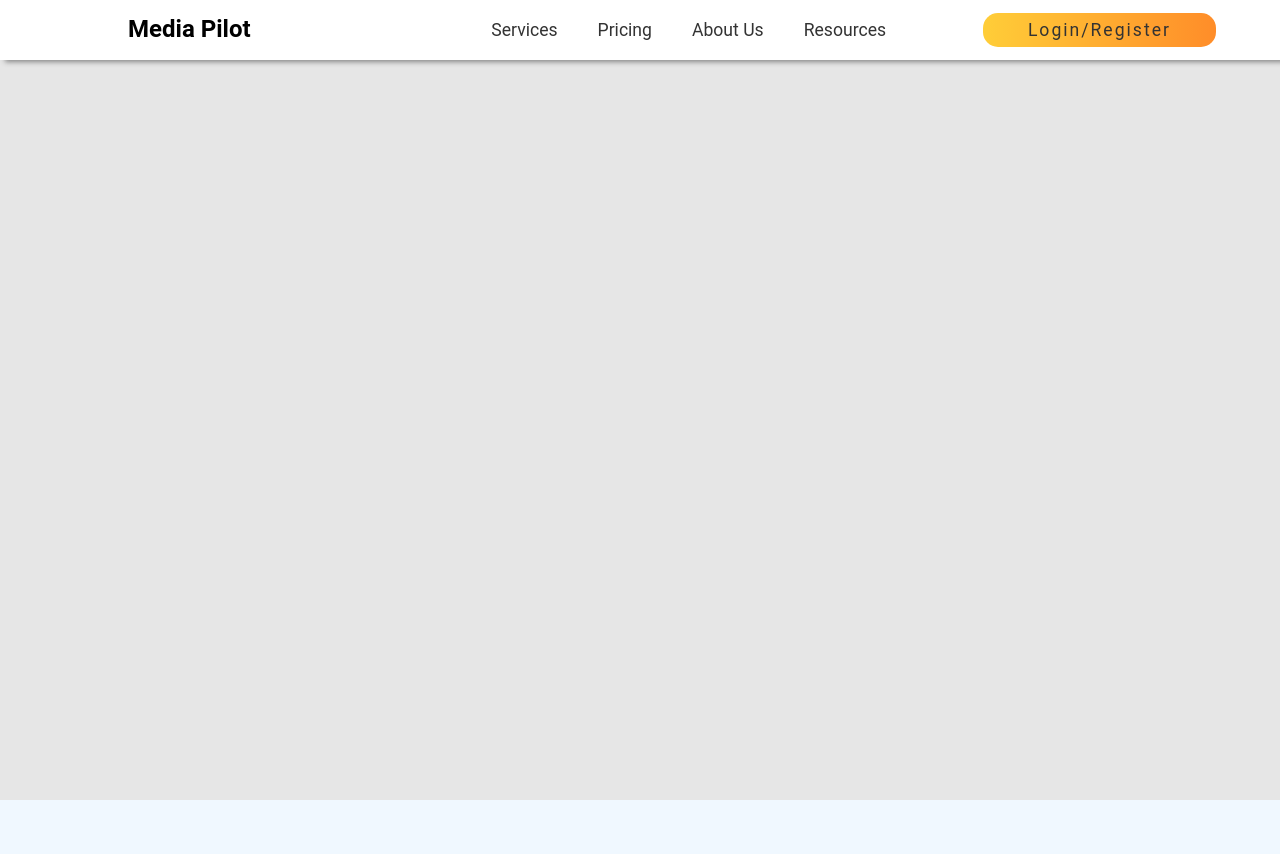
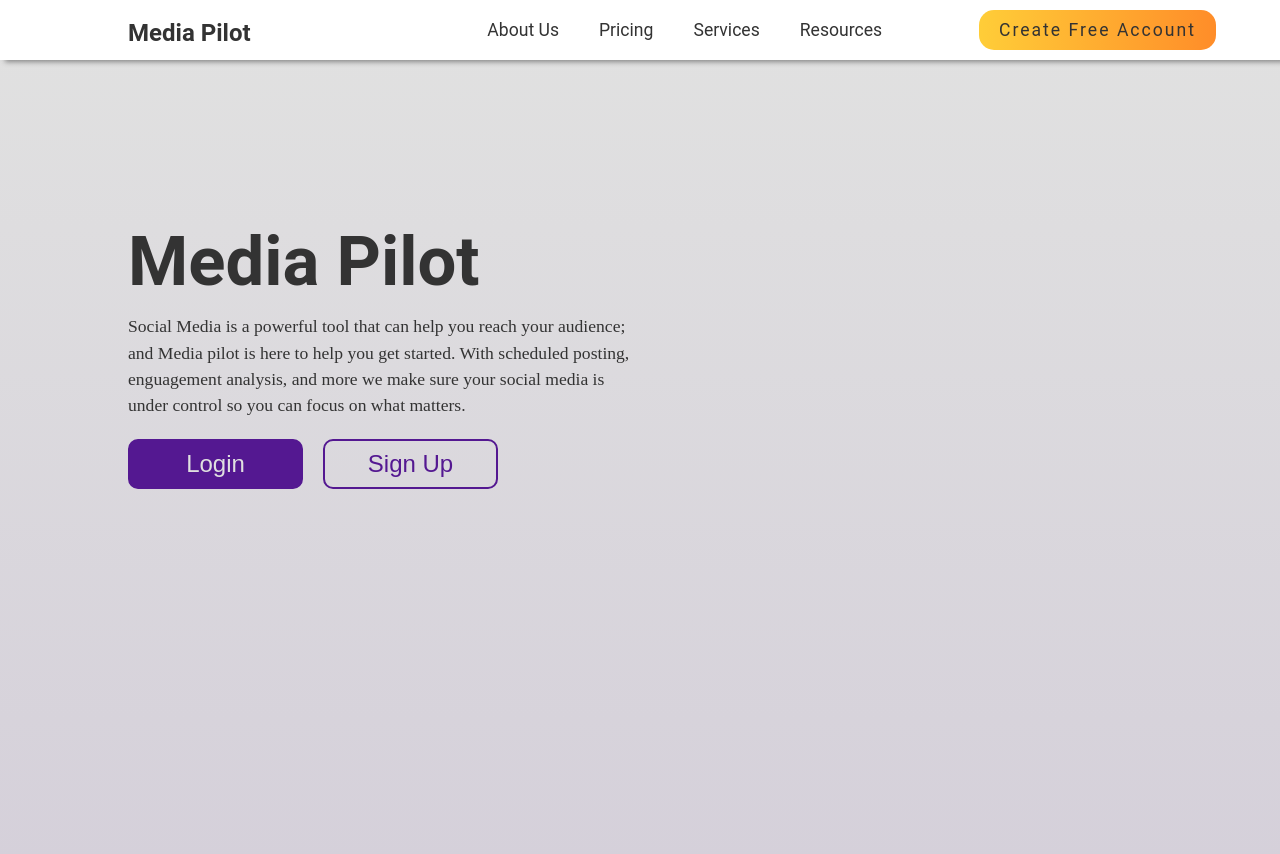
Before and after one commit to JonLev03-hub/Media-Pilot, a React (Create React App) app: page / in a window 1280 px wide. Shown: the top 854 px of the page. Before the commit the page ends 800 px from the top, so only its background shows below. Built offline with nearby package versions, Linux system fonts and the light colour scheme.

Commit message:
edited some styling

```diff
--- a/src/App.css
+++ b/src/App.css
@@ -3,5 +3,4 @@
   background-repeat: no-repeat;
   background-size: cover;
   background-position: center;
-  height: 100vh;
 }
--- a/src/App.js
+++ b/src/App.js
@@ -1,11 +1,17 @@
 import "./App.css";
 import { BrowserRouter as Router, Routes, Route } from "react-router-dom";
-import Navbar from "./components/Navbar/Navbar";
+import Landing from "./pages/Landing/Landing";
+import About from "./pages/Landing/About";
 function App() {
   return (
     <div className="App">
       <Router>
-        <Navbar />
+        <Routes>
+          <Route path="/" element={<Landing />}>
+            <Route path="/" element={<About />} />
+            <Route />
+          </Route>
+        </Routes>
       </Router>
     </div>
   );
--- a/src/components/Navbar/Navbar.js
+++ b/src/components/Navbar/Navbar.js
@@ -29,7 +29,7 @@ export default function Navbar() {
         <ul className={Styles.list}>
           <li className={Styles.items}>
             <Link to="/" className={Styles.items}>
-              Services
+              About Us
             </Link>
           </li>
           <li className={Styles.items}>
@@ -39,7 +39,7 @@ export default function Navbar() {
           </li>
           <li className={Styles.items}>
             <Link to="/" className={Styles.items}>
-              About Us
+              Services
             </Link>
           </li>
           <li className={Styles.items}>
@@ -48,7 +48,7 @@ export default function Navbar() {
             </Link>
           </li>
           <li>
-            <a className={Styles.login}>Login/Register</a>
+            <a className={Styles.login}>Create Free Account</a>
           </li>
         </ul>
       )}
--- a/src/components/Navbar/Navbar.module.css
+++ b/src/components/Navbar/Navbar.module.css
@@ -27,7 +27,7 @@
 
 .login {
     display:inline-block;
-    padding:7px 45px;
+    padding:7px 20px;
     background: linear-gradient(to right, var(--color-secondary), var(--color-tertiary));
     border-radius: 15px;
     margin-right: 5vw;
@@ -36,8 +36,9 @@
     letter-spacing: 2px;
 }
 .login:hover {
-    text-shadow: 0px 0px .5px var(--color-offwhite);
+    text-shadow: 0px 0px 3px var(--color-white);
     box-shadow: 2px 2px 5px #888888;
+    color:white;
 }
 .login:after {
     width:0px;
--- a/src/index.css
+++ b/src/index.css
@@ -3,17 +3,17 @@
   padding: 0;
 }
 body {
-  --color-primary: hsl(270, 72%, 33%);
+  --color-primary: rgb(84, 24, 145);
   --color-secondary: hsl(45, 100%, 61%);
   --color-tertiary: hsl(28, 100%, 58%);
   --color-accent: hsl(0, 100%, 64%);
-  --color-grey: hsl(0, 0%, 90%);
+  --color-grey: hsl(0, 0%, 88%);
   --color-offblack: hsl(0, 0%, 20%);
 
   padding:0;
   background-color:aliceblue;
   font-family: 'Roboto', sans-serif;
+
+  color:var(--color-offblack);
+  line-height:1.5;
 }
-h1 {
-  font-size: 4.5rem;
-}
--- /dev/null
+++ b/src/pages/Landing/About.js
@@ -0,0 +1,20 @@
+import Styles from "./About.module.css";
+export default function About() {
+  return (
+    <>
+      <section className={Styles.section}>
+        <div className={Styles.textContainer}>
+          <h1 className={Styles.mainHeader}>Media Pilot</h1>
+          <p className={Styles.p}>
+            Social Media is a powerful tool that can help you reach your
+            audience; and Media pilot is here to help you get started. With
+            scheduled posting, enguagement analysis, and more we make sure your
+            social media is under control so you can focus on what matters.
+          </p>
+          <button className={Styles.buttonInvert}>Login</button>
+          <button className={Styles.button}>Sign Up</button>
+        </div>
+      </section>
+    </>
+  );
+}
--- /dev/null
+++ b/src/pages/Landing/About.module.css
@@ -0,0 +1,58 @@
+.section {
+    width:80vw;
+    margin: 0 auto;
+    display:flex;
+}
+
+.textContainer {
+    width:50%;
+    padding-top:150px;
+}
+.button {
+    width:175px;
+    height:50px;
+    margin:20px 20px 3px 0px;
+    background-color: transparent;
+    border: 2px solid var(--color-primary);
+    color: var(--color-primary);
+    font-size: 1.5rem;
+    border-radius: 10px;
+    transition: all 0.3s;
+}
+
+.buttonInvert {
+    width:175px;
+    height:50px;
+    margin:20px 20px 3px 0px;
+    background-color: var(--color-primary);
+    border: 2px solid var(--color-primary);
+    color: var(--color-grey);
+    font-size: 1.5rem;
+    border-radius: 10px;
+    transition: all 0.3s ;
+}
+
+.button:hover {
+    background-color: var(--color-primary);
+    color: var(--color-grey);
+    cursor:pointer;
+    box-shadow: 2px 2px 5px #888888;
+    opacity:75%;
+}
+.buttonInvert:hover {
+    background-color:rgb(65, 18, 111);
+    color: var(--color-grey);
+    cursor:pointer;
+    box-shadow: 2px 2px 5px #888888;
+    opacity:75%;
+
+}
+
+.mainHeader {
+    font-size:4.3rem;
+}
+
+.p {
+    font-size:1.1rem;
+    font-family:'Times New Roman', Times, serif
+}
--- /dev/null
+++ b/src/pages/Landing/Landing.js
@@ -0,0 +1,13 @@
+import Navbar from "../../components/Navbar/Navbar";
+import Styles from "./Landing.module.css";
+import { Outlet } from "react-router-dom";
+export default function Landing() {
+  return (
+    <>
+      <Navbar />
+      <main className={Styles.main}>
+        <Outlet />
+      </main>
+    </>
+  );
+}
--- /dev/null
+++ b/src/pages/Landing/Landing.module.css
@@ -0,0 +1,6 @@
+.main {
+    min-height: calc(100vh - 60px);
+    height:2000px;
+    margin-top:60px;
+    background-image: linear-gradient(to top, var(--color-primary),1%, var(--color-grey));
+}
```
